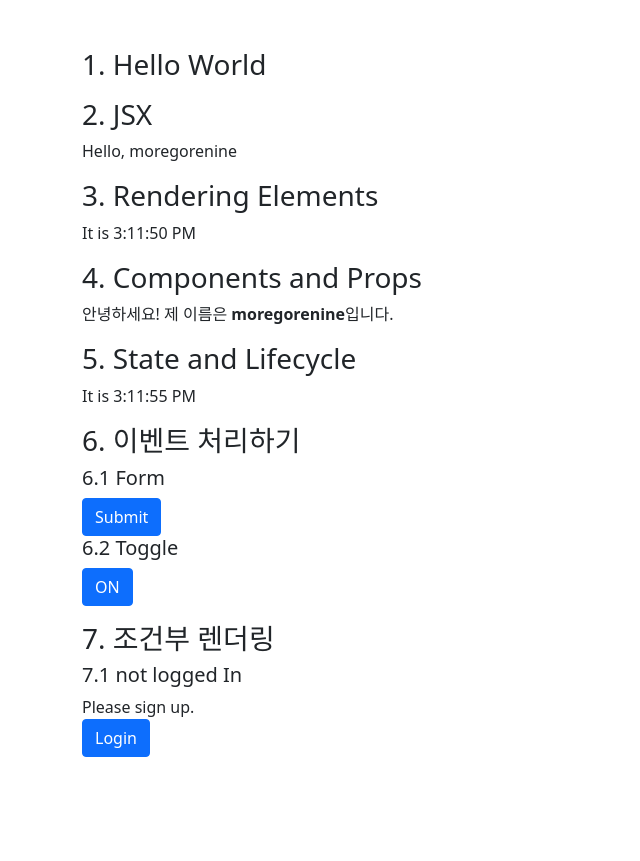
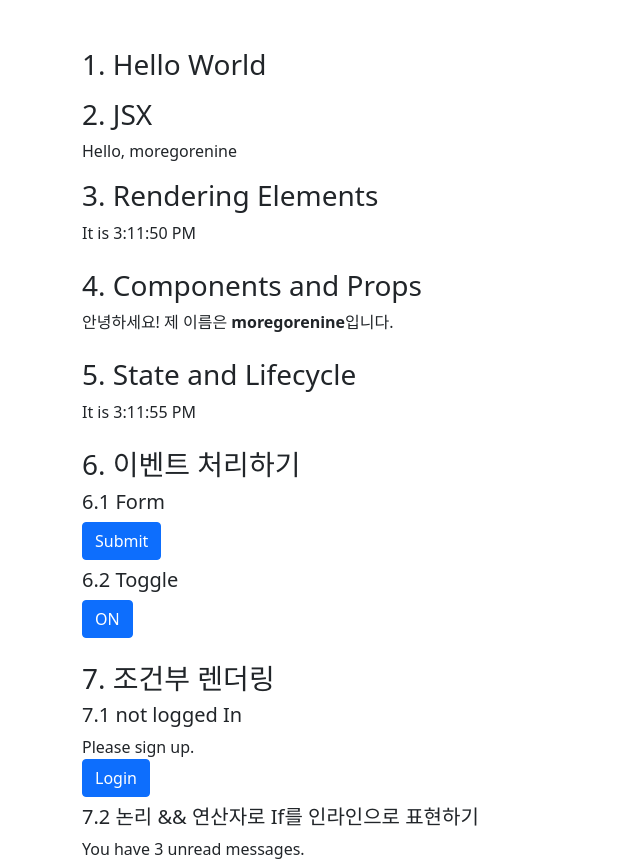
Before and after one commit to moregorenine/react-boilerplate, a React (Create React App) app: page / in a window 1280 px wide. Shown: the whole page, without its empty margins (0-640 px from the left). Before the commit the page ends 800 px from the top, so only its background shows below. Built offline with nearby package versions, Linux system fonts and the light colour scheme.

Commit message:
[feature] 7.conditional-rendering/Mailbox

```diff
--- a/package.json
+++ b/package.json
@@ -6,7 +6,7 @@
     "bootstrap": "^5.1.3"
   },
   "scripts": {
-    "predeploy": "yarn run build",
+    "predeploy": "react-scripts build",
     "deploy": "gh-pages -d build",
     "start": "react-scripts start",
     "build": "react-scripts build",
--- a/src/App.js
+++ b/src/App.js
@@ -8,9 +8,11 @@ import Clock from './reactjs.org/5.state-lifecycle/Clock'
 import Form from './reactjs.org/6.handling-events/Form'
 import Toggle from './reactjs.org/6.handling-events/Toggle'
 import LoginControl from './reactjs.org/7.conditional-rendering/LoginControl'
+import Mailbox from './reactjs.org/7.conditional-rendering/Mailbox'
 // import Counter from './state/Counter'
 
 const App = () => {
+    const messages = ['React', 'Re: React', 'Re:Re: React']
     return (
         <div className={"container mt-5"}>
             <HelloWorld></HelloWorld>
@@ -21,6 +23,7 @@ const App = () => {
             <Form/>
             <Toggle/>
             <LoginControl/>
+            <Mailbox unreadMessages={messages}/>
         </div>
     );
 }
--- a/src/reactjs.org/4.components-props/Welcome.js
+++ b/src/reactjs.org/4.components-props/Welcome.js
@@ -2,7 +2,7 @@
 
 const Welcome = function (props) {
     return (
-        <section className={'mt-3'}>
+        <section className={'mt-4'}>
             <h3>4. Components and Props</h3>
             <div>
                 안녕하세요! 제 이름은 <b>{props.name}</b>입니다.
--- a/src/reactjs.org/5.state-lifecycle/Clock.js
+++ b/src/reactjs.org/5.state-lifecycle/Clock.js
@@ -25,7 +25,7 @@ class Clock extends React.Component {
 
     render() {
         return (
-            <section className={'mt-3'}>
+            <section className={'mt-4'}>
                 {/*5. State and Lifecycle*/}
                 {/*6. Handling Events*/}
                 {/*7. Conditional Rendering*/}
--- a/src/reactjs.org/6.handling-events/Form.js
+++ b/src/reactjs.org/6.handling-events/Form.js
@@ -5,7 +5,7 @@ const Form = function () {
     }
 
     return (
-        <section className={'mt-3'}>
+        <section className={'mt-4'}>
             <h3>6. 이벤트 처리하기</h3>
             <h5>6.1 Form</h5>
             <form onSubmit={handleSubmit}>
--- a/src/reactjs.org/6.handling-events/Toggle.js
+++ b/src/reactjs.org/6.handling-events/Toggle.js
@@ -26,7 +26,7 @@ class Toggle extends React.Component {
     render() {
         return (
             <>
-                <h5>6.2 Toggle</h5>
+                <h5 className={'mt-2'}>6.2 Toggle</h5>
                 <button onClick={this.handleClick} className={"btn " + this.state.btnColor}>
                     {this.state.isToggleOn ? 'ON' : 'OFF'}
                 </button>
--- a/src/reactjs.org/7.conditional-rendering/LoginControl.js
+++ b/src/reactjs.org/7.conditional-rendering/LoginControl.js
@@ -26,12 +26,7 @@ class LoginControl extends React.Component {
         }
 
         return (
-            <section className={'mt-3'}>
-                {/*8. Lists and Keys*/}
-                {/*9. Forms*/}
-                {/*10. Lifting State Up*/}
-                {/*11. Composition vs Inheritance*/}
-                {/*12. Thinking In React*/}
+            <section className={'mt-4'}>
                 <h3>7. 조건부 렌더링</h3>
                 <LoginGreeting isLoggedIn={isLoggedIn}/>
                 {button}
--- /dev/null
+++ b/src/reactjs.org/7.conditional-rendering/Mailbox.js
@@ -0,0 +1,21 @@
+const Mailbox = (props) => {
+    const unreadMessages = props.unreadMessages;
+    return (
+        <>
+            {/*8. Lists and Keys*/}
+            {/*9. Forms*/}
+            {/*10. Lifting State Up*/}
+            {/*11. Composition vs Inheritance*/}
+            {/*12. Thinking In React*/}
+            <h5 className={'mt-2'}>7.2 논리 && 연산자로 If를 인라인으로 표현하기</h5>
+            {unreadMessages.length > 0 &&
+                <div>
+                    You have {unreadMessages.length} unread messages.
+                </div>
+            }
+        </>
+    )
+
+}
+
+export default Mailbox;
```
